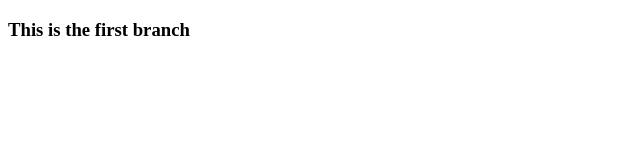
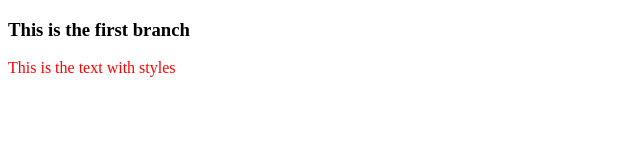
Before and after one commit to gabobytes/hello, a plain HTML site: page index.html in a window 1280 px wide. Shown: the whole page, without its empty margins (0-640 px from the left). Drawn offline with Linux system fonts and the light colour scheme.

Commit message:
added styles

```diff
--- a/index.html
+++ b/index.html
@@ -3,8 +3,16 @@
   <head>
     <meta charset="utf-8">
     <title>Practicing Branches</title>
+    <style media="screen">
+      .txtP{
+        color:red;
+      }
+    </style>
   </head>
   <body>
     <h3>This is the first branch</h3>
+    <div class="txtP">
+      This is the text with styles
+    </p>
   </body>
 </html>
```
